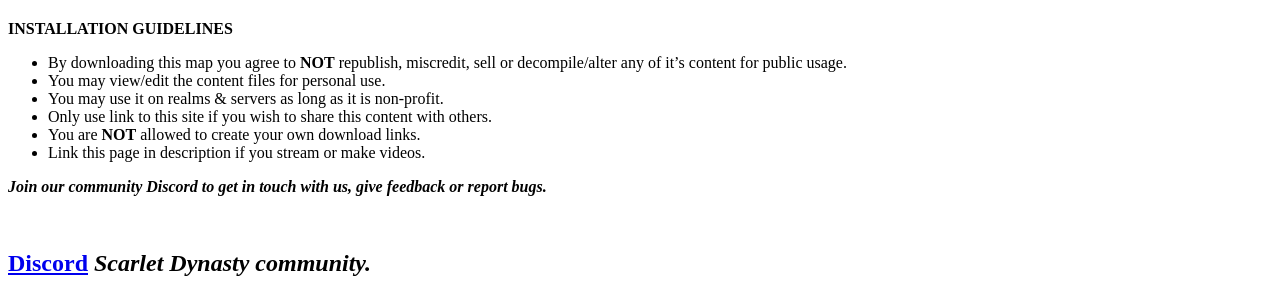
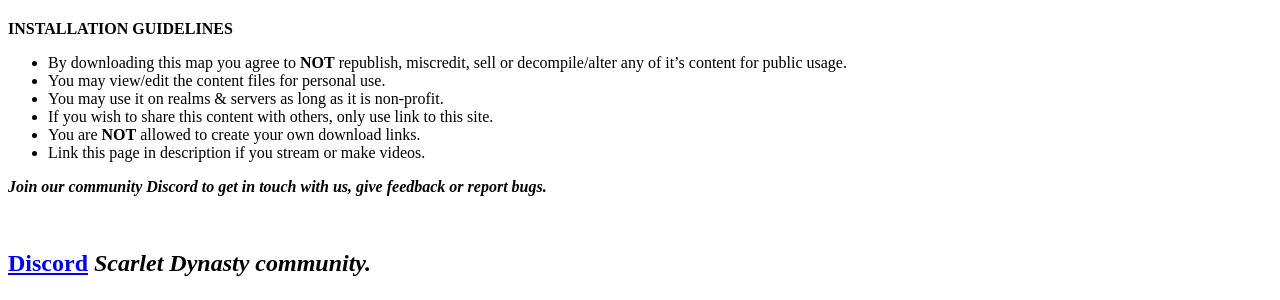
Before and after one commit to Scarlet-Dynasty/scarlet-dynasty.github.io, a Jekyll site: the page built from maps/uno.md, in a window 1280 px wide and 900 px high, scrolled down 6658 px. Shown: the part 439-739 px from the top of the window. Built offline with Jekyll 4.4.1, drawn with Linux system fonts in a browser that asks for light colours.

Commit message:
Update uno.md

```diff
--- a/maps/uno.md
+++ b/maps/uno.md
@@ -202,7 +202,7 @@ Join our community Discord to become a part of the Beta Play Tester program!
 - By downloading this map you agree to **NOT** republish, miscredit, sell or decompile/alter any of it's content for public usage.
 - You may view/edit the content files for personal use.
 - You may use it on realms & servers as long as it is non-profit.
-- Only use link to this site if you wish to share this content with others.
+- If you wish to share this content with others, only use link to this site.
 - You are **NOT** allowed to create your own download links.
 - Link this page in description if you stream or make videos.
 
```
